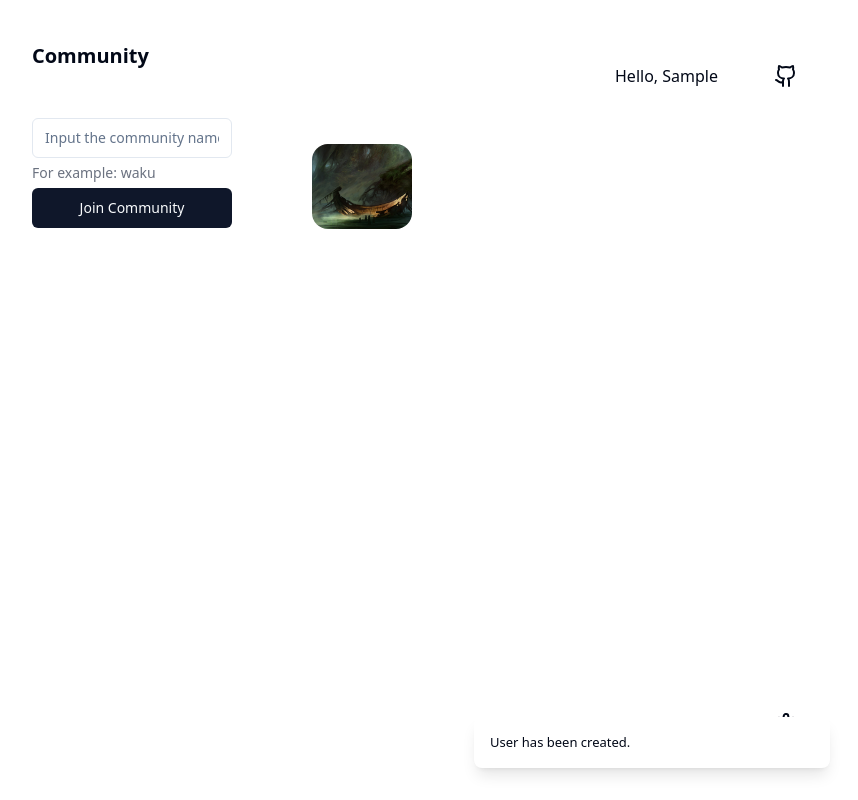
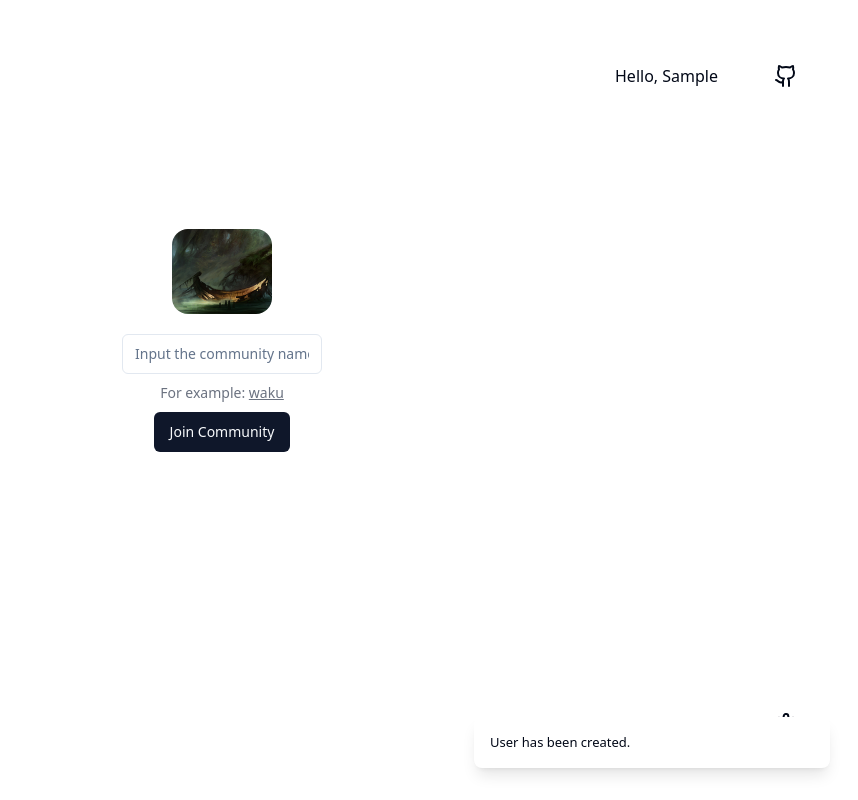
Before and after one commit to threeproto/ferry-chat, a React (Vite) app: page / in a window 1280 px wide. Both pictures are taken after typing "Sample" into the empty fields and a click on the button "Create". Shown: the top 800 px of the page, without its empty margins (418-1276 px from the left). Built offline with nearby package versions, Linux system fonts and the light colour scheme.

Commit message:
fix styling

```diff
--- a/src/App.tsx
+++ b/src/App.tsx
@@ -286,7 +286,7 @@ function App() {
 
       return (
         <li key={index} className="mb-1">
-          <div className="flex flex-row justify-between">
+          <div className="flex flex-row justify-between gap-2">
             <Label>
               <span
                 className={
@@ -346,6 +346,41 @@ function App() {
     );
   };
 
+  const logoImage = () => {
+    return (
+      <img
+        height={100}
+        width={100}
+        src={logo}
+        alt="logo"
+        className="rounded-2xl"
+      />
+    );
+  };
+
+  const createCommunityDialog = () => {
+    return (
+      <div className="flex flex-col items-center gap-3">
+        <Input
+          className="w-[200px]"
+          value={communityName}
+          onChange={updateCommunityName}
+          placeholder="Input the community name"
+          autoComplete="off"
+          autoCorrect="off"
+        />
+
+        <Label className="text-gray-500">
+          For example: <span className="underline">waku</span>
+        </Label>
+
+        <Button className="w-50" onClick={() => createCommunity(communityName)}>
+          Join Community
+        </Button>
+      </div>
+    );
+  };
+
   const formatDate = (timestamp: number) => {
     const date = new Date(timestamp * 1000);
     return date.toLocaleString();
@@ -365,10 +400,36 @@ function App() {
 
       <div className="absolute right-16 bottom-16">{settingsDialog()}</div>
 
-      <div className="flex flex-col items-center justify-center gap-20 md:flex-row">
-        {username && (
-          <div className="flex flex-col gap-5 mt-36 md:mt-10">
-            <h1 className="text-xl font-bold mb-2">Community</h1>
+      {!username && (
+        <div className="flex flex-col gap-5 items-center justify-center h-screen mt-[-60px]">
+          {logoImage()}
+          <div className="flex flex-col items-center gap-3">
+            <Input
+              value={usernameInput}
+              onChange={(e) => setUsernameInput(e.target.value)}
+              placeholder="Enter your username"
+              autoComplete="off"
+              autoCorrect="off"
+            />
+            <Button className="w-32" onClick={createUser}>
+              Create
+            </Button>
+          </div>
+        </div>
+      )}
+
+      {username && joinedCommunities.length == 0 && (
+        <div className="flex flex-col gap-5 items-center justify-center h-screen mt-[-60px]">
+          {logoImage()}
+          {createCommunityDialog()}
+        </div>
+      )}
+
+      {username && joinedCommunities && (
+        <div className="flex md:flex-row flex-col h-screen items-center justify-center gap-10">
+          <div className="flex flex-col gap-8 mt-36 md:mt-0">
+            <div>
+              <h1 className="text-xl font-bold mb-2">Communities</h1>
               <ul>
                 {joinedCommunities.map((item, index) => (
                   <li key={index} onClick={() => selectCommunity(index)}>
@@ -385,51 +446,13 @@ function App() {
                   </li>
                 ))}
               </ul>
-            <div className="flex flex-col gap-2">
-              <Input
-                className="w-[200px]"
-                value={communityName}
-                onChange={updateCommunityName}
-                placeholder="Input the community name"
-                autoComplete="off"
-                autoCorrect="off"
-              />
-              <Label className="text-gray-500">For example: waku</Label>
-              <Button
-                className="w-50"
-                onClick={() => createCommunity(communityName)}
-              >
-                Join Community
-              </Button>
             </div>
+
+            {createCommunityDialog()}
           </div>
-        )}
-
-        <div className="flex flex-col gap-10 items-center justify-center md:mt-36">
-          <img
-            height={100}
-            width={100}
-            src={logo}
-            alt="logo"
-            className="rounded-2xl"
-          />
-
-          {!username && (
-            <div className="flex w-full max-w-sm items-center space-x-2">
-              <Input
-                value={usernameInput}
-                onChange={(e) => setUsernameInput(e.target.value)}
-                placeholder="Enter your username"
-                autoComplete="off"
-                autoCorrect="off"
-              />
-              <Button className="w-32" onClick={createUser}>
-                Create
-              </Button>
-            </div>
-          )}
-
-          {username && community && (
+          <div className="flex flex-col gap-10 items-center justify-center">
+            {logoImage()}
+            {community && (
               <div className="flex flex-col gap-10 items-center">
                 <div className="flex w-full max-w-sm items-center space-x-2">
                   <Input
@@ -446,7 +469,7 @@ function App() {
 
                 <div>
                   <h1 className="text-xl font-bold mb-2">Message History</h1>
-                <ScrollArea className="h-[300px] w-[550px] rounded-md border p-4 bg-gray-100">
+                  <ScrollArea className="h-[300px] rounded-md border p-4 bg-gray-100">
                     <ul className="text-sm flex flex-col gap-1">
                       {messages.map((msg, index) => decodeMsg(index, msg))}
                     </ul>
@@ -456,6 +479,7 @@ function App() {
             )}
           </div>
         </div>
+      )}
     </div>
   );
 }
```
Also changed, not shown: 1 other file (tests, documents, lock files or other folders). Lines whose indentation alone changed are shown as unchanged.
